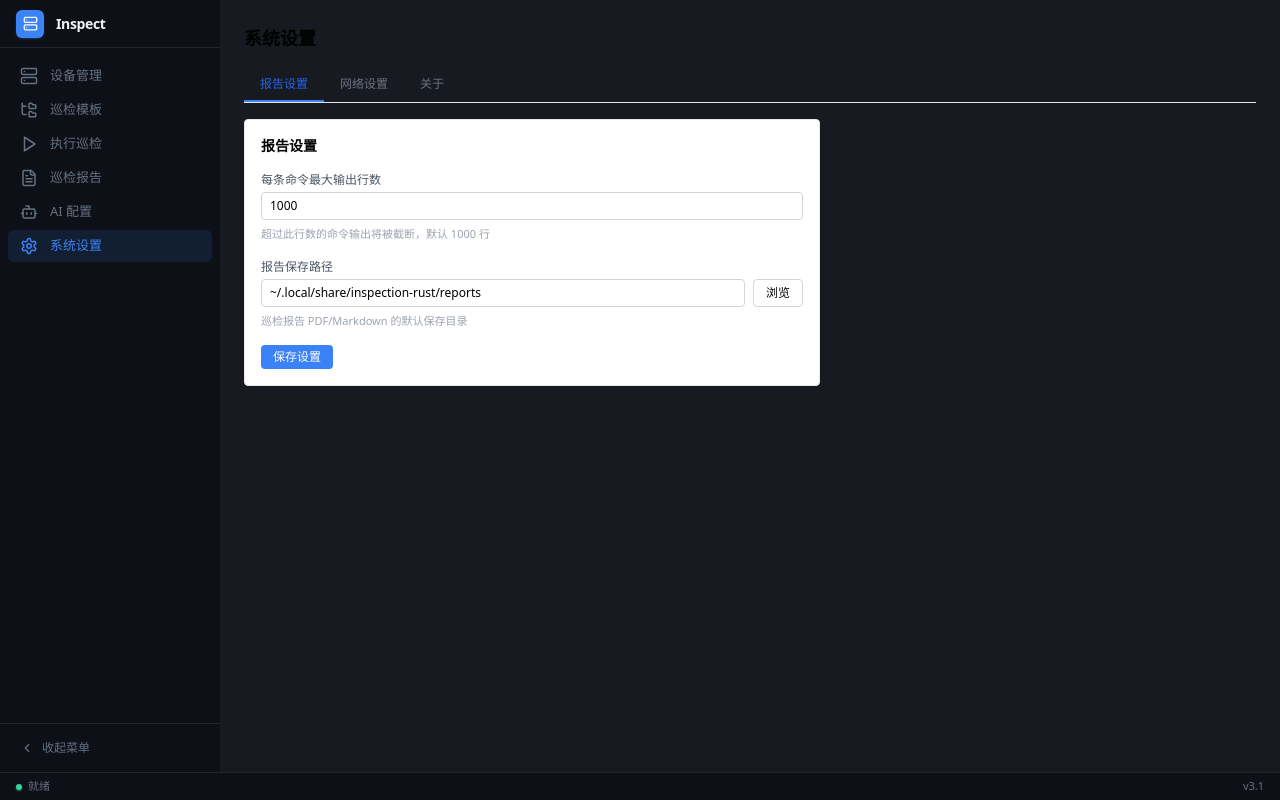
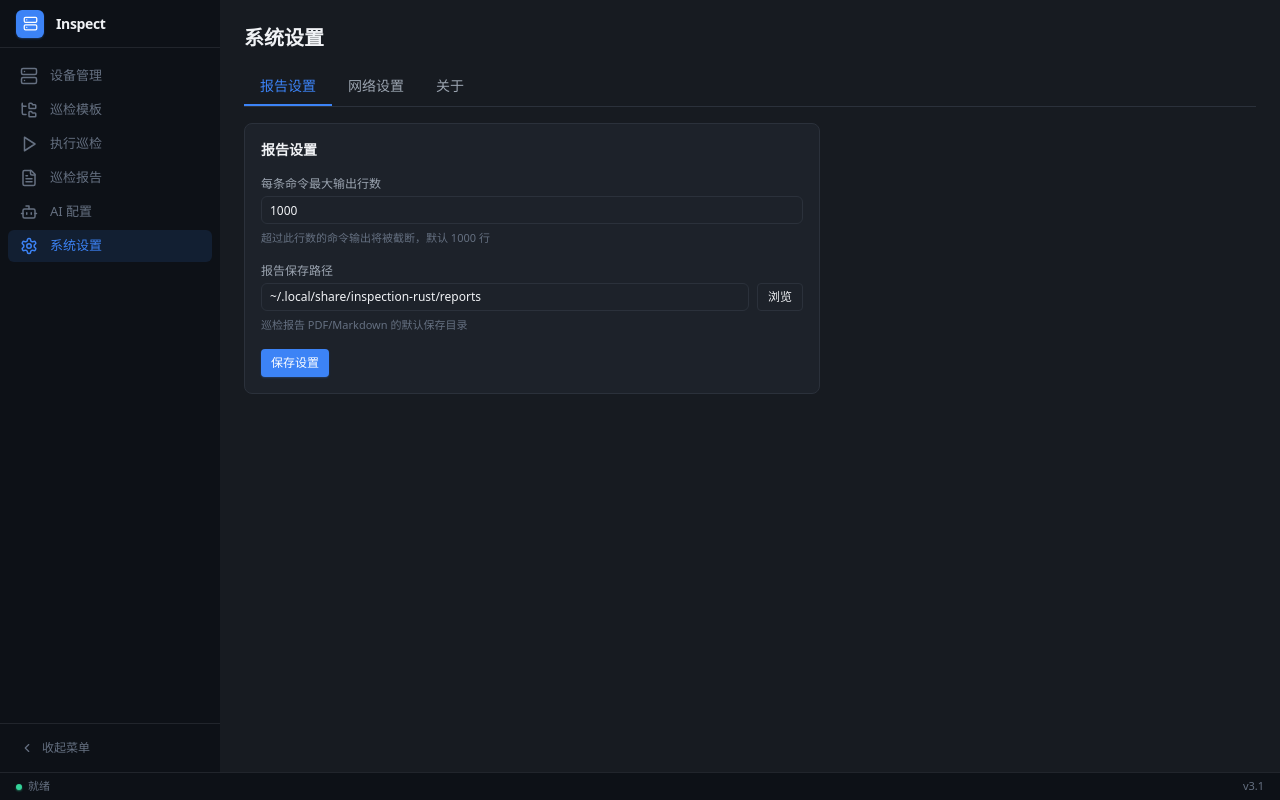
Before and after one commit to neowong/inspection-rust, a React (Vite) app: page /settings in a window 1280 px wide. Built offline with nearby package versions, Linux system fonts and the light colour scheme.

Commit message:
style: 重构 SettingsPage 使用新组件系统
Co-Authored-By: neo <neowong2005@gmail.com>

```diff
--- a/src/pages/SettingsPage.tsx
+++ b/src/pages/SettingsPage.tsx
@@ -1,5 +1,7 @@
 import { useState, useEffect, useCallback } from "react";
 import { invoke } from "@tauri-apps/api/core";
+import Button from "../components/ui/Button";
+import Input from "../components/ui/Input";
 
 interface SystemSettings {
   id: number;
@@ -111,21 +113,21 @@ export default function SettingsPage() {
     }
   };
 
-  if (loading) return <div className="p-4 text-gray-500 text-sm">加载中...</div>;
+  if (loading) return <div className="p-4 text-[hsl(var(--text-tertiary))] text-sm">加载中...</div>;
 
   return (
     <div className="flex flex-col gap-4 h-full overflow-auto">
-      <h1 className="text-lg font-bold">系统设置</h1>
+      <h1 className="text-xl font-semibold text-[hsl(var(--text-primary))]">系统设置</h1>
 
       {/* Tabs */}
-      <div className="flex border-b border-gray-200 gap-0">
+      <div className="flex border-b border-[hsl(var(--border))] gap-0">
         {TABS.map((tab) => (
           <button
             key={tab.key}
-            className={`px-4 py-2 text-xs font-medium border-b-2 transition-colors ${
+            className={`px-4 py-2 text-sm font-medium border-b-2 transition-colors ${
               activeTab === tab.key
-                ? "border-blue-500 text-blue-600"
-                : "border-transparent text-gray-500 hover:text-gray-700 hover:border-gray-300"
+                ? "border-[hsl(var(--accent))] text-[hsl(var(--accent))]"
+                : "border-transparent text-[hsl(var(--text-secondary))] hover:text-[hsl(var(--text-primary))] hover:border-[hsl(var(--border))]"
             }`}
             onClick={() => setActiveTab(tab.key)}
           >
@@ -136,120 +138,104 @@ export default function SettingsPage() {
 
       {/* Tab: Report Settings */}
       {activeTab === "report" && (
-        <div className="bg-white rounded border border-gray-200 p-4 max-w-xl">
-          <h2 className="text-sm font-semibold mb-4">报告设置</h2>
+        <div className="bg-[hsl(var(--bg-card))] border border-[hsl(var(--border))] rounded-lg p-4 max-w-xl">
+          <h2 className="text-sm font-semibold mb-4 text-[hsl(var(--text-primary))]">报告设置</h2>
           <div className="space-y-4">
             <FormField label="每条命令最大输出行数">
-              <input
-                className="form-input"
+              <Input
+                size="sm"
                 type="number"
                 min={10}
                 max={100000}
                 value={maxOutputLines}
                 onChange={(e) => setMaxOutputLines(parseInt(e.target.value) || 1000)}
               />
-              <span className="text-[11px] text-gray-400 mt-0.5">
+              <span className="text-[11px] text-[hsl(var(--text-tertiary))] mt-0.5">
                 超过此行数的命令输出将被截断，默认 1000 行
               </span>
             </FormField>
             <FormField label="报告保存路径">
               <div className="flex gap-2">
-                <input
-                  className="form-input flex-1"
+                <Input
+                  size="sm"
+                  className="flex-1"
                   value={reportSavePath}
                   readOnly
                 />
-                <button
-                  className="px-3 py-1 text-xs border border-gray-300 rounded hover:bg-gray-100 shrink-0"
-                  onClick={handleBrowsePath}
-                >
-                  浏览
-                </button>
+                <Button variant="secondary" size="sm" onClick={handleBrowsePath}>浏览</Button>
               </div>
-              <span className="text-[11px] text-gray-400 mt-0.5">
+              <span className="text-[11px] text-[hsl(var(--text-tertiary))] mt-0.5">
                 巡检报告 PDF/Markdown 的默认保存目录
               </span>
             </FormField>
           </div>
           <div className="mt-4 flex items-center gap-2">
-            <button
-              className="px-3 py-1 text-xs bg-blue-500 text-white rounded hover:bg-blue-600 disabled:opacity-50"
-              disabled={saving}
-              onClick={handleSaveReport}
-            >
-              {saving ? "保存中..." : "保存设置"}
-            </button>
-            {saved && <span className="text-xs text-green-600">已保存</span>}
+            <Button size="sm" disabled={saving} loading={saving} onClick={handleSaveReport}>保存设置</Button>
+            {saved && <span className="text-xs text-[hsl(var(--success))]">已保存</span>}
           </div>
         </div>
       )}
 
       {/* Tab: Network Settings */}
       {activeTab === "network" && (
-        <div className="bg-white rounded border border-gray-200 p-4 max-w-xl">
-          <h2 className="text-sm font-semibold mb-4">网络设置</h2>
+        <div className="bg-[hsl(var(--bg-card))] border border-[hsl(var(--border))] rounded-lg p-4 max-w-xl">
+          <h2 className="text-sm font-semibold mb-4 text-[hsl(var(--text-primary))]">网络设置</h2>
           <div className="space-y-4">
             <FormField label="SSH 连接超时 (秒)">
-              <input
-                className="form-input"
+              <Input
+                size="sm"
                 type="number"
                 min={1}
                 max={120}
                 value={sshTimeout}
                 onChange={(e) => setSshTimeout(parseInt(e.target.value) || 10)}
               />
-              <span className="text-[11px] text-gray-400 mt-0.5">
+              <span className="text-[11px] text-[hsl(var(--text-tertiary))] mt-0.5">
                 单次 SSH 连接的超时时间，默认 10 秒
               </span>
             </FormField>
             <FormField label="最大并发巡检数">
-              <input
-                className="form-input"
+              <Input
+                size="sm"
                 type="number"
                 min={1}
                 max={50}
                 value={maxConcurrent}
                 onChange={(e) => setMaxConcurrent(parseInt(e.target.value) || 5)}
               />
-              <span className="text-[11px] text-gray-400 mt-0.5">
+              <span className="text-[11px] text-[hsl(var(--text-tertiary))] mt-0.5">
                 同时执行巡检的最大设备数，默认 5 台
               </span>
             </FormField>
           </div>
           <div className="mt-4 flex items-center gap-2">
-            <button
-              className="px-3 py-1 text-xs bg-blue-500 text-white rounded hover:bg-blue-600 disabled:opacity-50"
-              disabled={saving}
-              onClick={handleSaveNetwork}
-            >
-              {saving ? "保存中..." : "保存设置"}
-            </button>
-            {saved && <span className="text-xs text-green-600">已保存</span>}
+            <Button size="sm" disabled={saving} loading={saving} onClick={handleSaveNetwork}>保存设置</Button>
+            {saved && <span className="text-xs text-[hsl(var(--success))]">已保存</span>}
           </div>
         </div>
       )}
 
       {/* Tab: About */}
       {activeTab === "about" && (
-        <div className="bg-white rounded border border-gray-200 p-4 max-w-xl">
-          <h2 className="text-sm font-semibold mb-4">关于</h2>
+        <div className="bg-[hsl(var(--bg-card))] border border-[hsl(var(--border))] rounded-lg p-4 max-w-xl">
+          <h2 className="text-sm font-semibold mb-4 text-[hsl(var(--text-primary))]">关于</h2>
           <div className="space-y-3 text-sm">
             <div className="flex items-center gap-3">
-              <span className="text-gray-500 w-20 shrink-0">应用名称</span>
-              <span className="text-gray-800 font-medium">网络设备巡检系统</span>
+              <span className="text-[hsl(var(--text-secondary))] w-20 shrink-0">应用名称</span>
+              <span className="text-[hsl(var(--text-primary))] font-medium">网络设备巡检系统</span>
             </div>
             <div className="flex items-center gap-3">
-              <span className="text-gray-500 w-20 shrink-0">版本</span>
-              <code className="px-1.5 py-0.5 bg-gray-100 rounded text-[11px]">v3.1.0</code>
+              <span className="text-[hsl(var(--text-secondary))] w-20 shrink-0">版本</span>
+              <code className="px-1.5 py-0.5 bg-[hsl(var(--bg-hover))] rounded text-[11px]">v3.1.0</code>
             </div>
             <div className="flex items-start gap-3">
-              <span className="text-gray-500 w-20 shrink-0">描述</span>
-              <span className="text-gray-800">
+              <span className="text-[hsl(var(--text-secondary))] w-20 shrink-0">描述</span>
+              <span className="text-[hsl(var(--text-primary))]">
                 基于 Rust + Tauri v2 的桌面版网络设备巡检系统，支持 SSH 远程执行巡检命令、AI 智能分析输出结果并生成 Markdown 报告。
               </span>
             </div>
             <div className="flex items-start gap-3">
-              <span className="text-gray-500 w-20 shrink-0">技术栈</span>
+              <span className="text-[hsl(var(--text-secondary))] w-20 shrink-0">技术栈</span>
               <div className="flex flex-wrap gap-1.5">
                 {[
                   "Rust", "Tauri v2", "React 18", "TypeScript",
@@ -258,7 +244,7 @@ export default function SettingsPage() {
                 ].map((tech) => (
                   <span
                     key={tech}
-                    className="inline-block px-1.5 py-0.5 bg-gray-100 border border-gray-200 rounded text-[11px] text-gray-600"
+                    className="inline-block px-1.5 py-0.5 bg-[hsl(var(--bg-hover))] border border-[hsl(var(--border))] rounded text-[11px] text-[hsl(var(--text-secondary))]"
                   >
                     {tech}
                   </span>
@@ -268,23 +254,6 @@ export default function SettingsPage() {
           </div>
         </div>
       )}
-
-      {/* Form input style */}
-      <style>{`
-        .form-input {
-          width: 100%;
-          padding: 4px 8px;
-          font-size: 12px;
-          border: 1px solid #d1d5db;
-          border-radius: 4px;
-          outline: none;
-          background: #fff;
-        }
-        .form-input:focus {
-          border-color: #3b82f6;
-          box-shadow: 0 0 0 1px #3b82f6;
-        }
-      `}</style>
     </div>
   );
 }
@@ -292,7 +261,7 @@ export default function SettingsPage() {
 function FormField({ label, children }: { label: string; children: React.ReactNode }) {
   return (
     <label className="flex flex-col gap-1">
-      <span className="text-xs text-gray-600">{label}</span>
+      <span className="text-xs text-[hsl(var(--text-secondary))]">{label}</span>
       {children}
     </label>
   );
```
